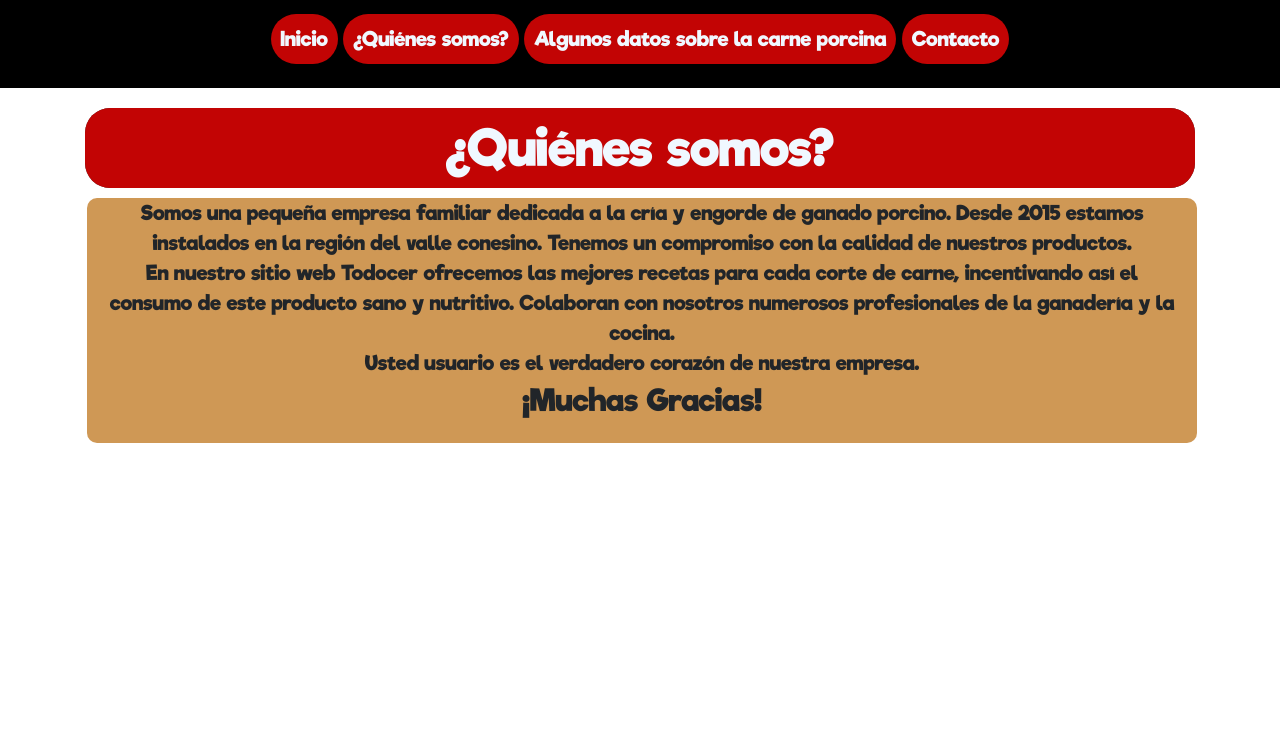
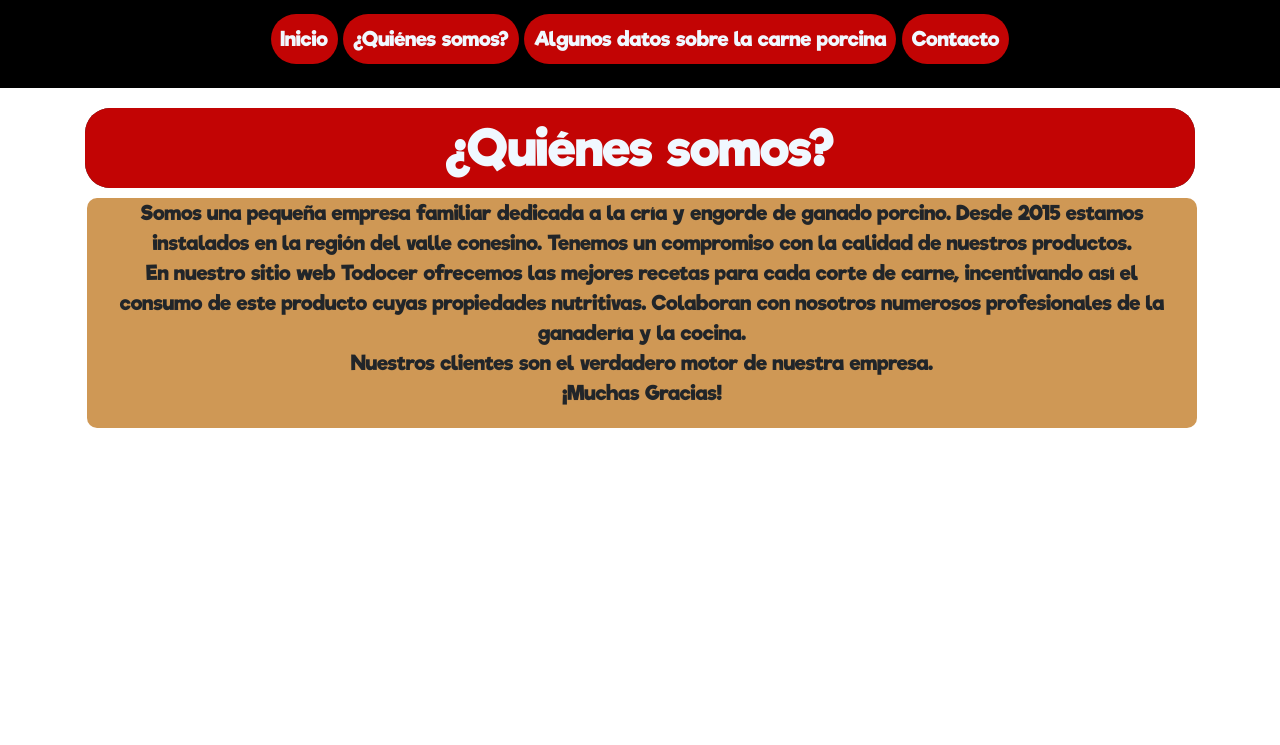
Before and after one commit to enzogitcode/pfgariglio, a plain HTML site: page html/header/quienessomos.html in a window 1280 px wide. Shown: the top 745 px of the page. Drawn offline with nearby package versions, Linux system fonts and the light colour scheme.

Commit message:
modificaciones nuevas

```diff
--- a/html/header/quienessomos.html
+++ b/html/header/quienessomos.html
@@ -32,13 +32,14 @@
             <div>Somos una pequeña empresa familiar dedicada a la cría y engorde de ganado porcino. Desde 2015 estamos
                 instalados en la región del valle conesino. Tenemos un compromiso con la calidad de nuestros productos.
                 <div>En nuestro sitio web Todocer ofrecemos las mejores recetas para cada corte de carne, incentivando
-                    así el consumo de este producto sano y nutritivo.
+                    así el consumo de este producto cuyas propiedades nutritivas.
 
                     Colaboran con nosotros numerosos profesionales de la ganadería y la cocina.</div>
                 <div>
-                    Usted usuario es el verdadero corazón de nuestra empresa.
+                    Nuestros clientes son el verdadero motor de nuestra empresa.
                 </div>
-                <div class="quienessomos__muchasGracias">¡Muchas Gracias!</div>
+                <div class="quienessomos__muchasGracias"></div>
+                <span>¡Muchas Gracias!</span>
 
 
                 </p>
--- a/scss/_recetas.scss
+++ b/scss/_recetas.scss
@@ -70,12 +70,8 @@ h5 {
     grid-area: flexReceta__img;
     display: flex;
     justify-content: center;
-    img {
+        img {
       object-fit: cover;
-      max-width: 100%;
-      max-height: 100%;
-
-
     }
   }
 
```
Also changed, not shown: css/style.css, 1 other file.
